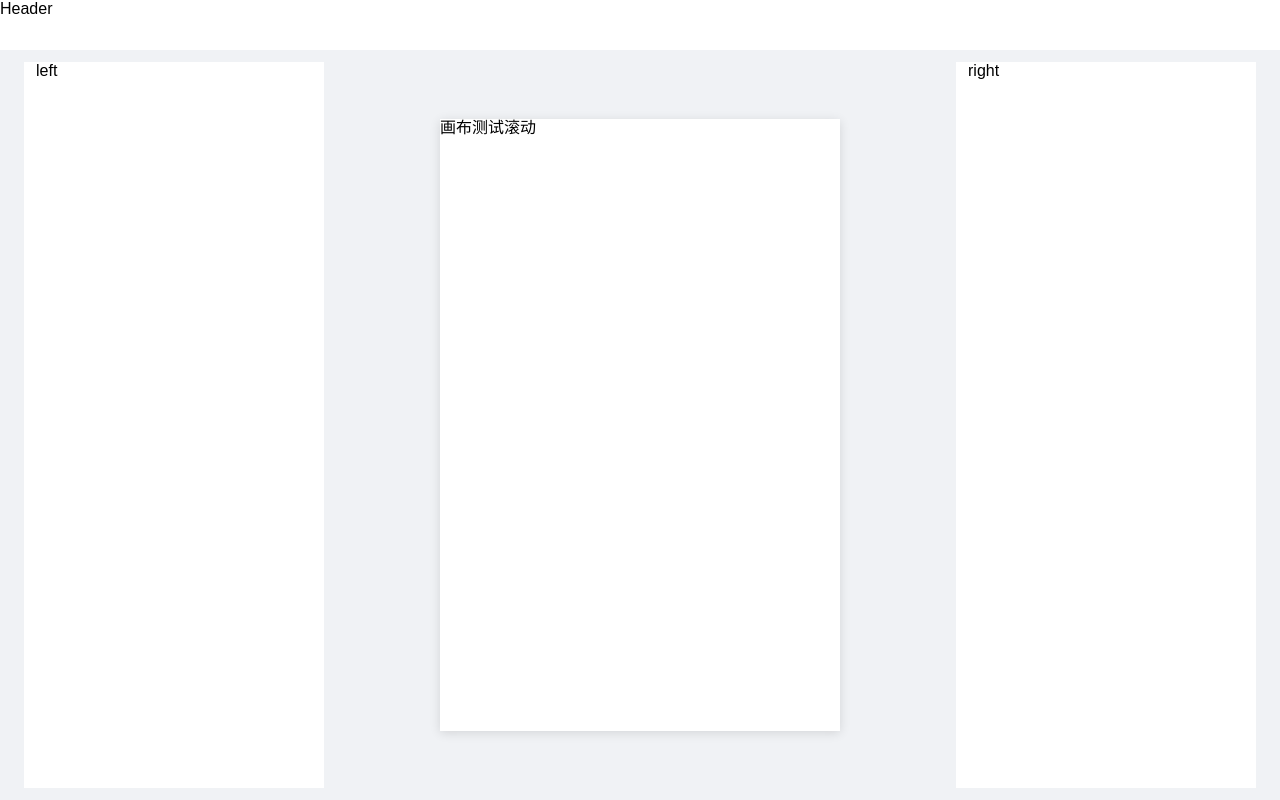
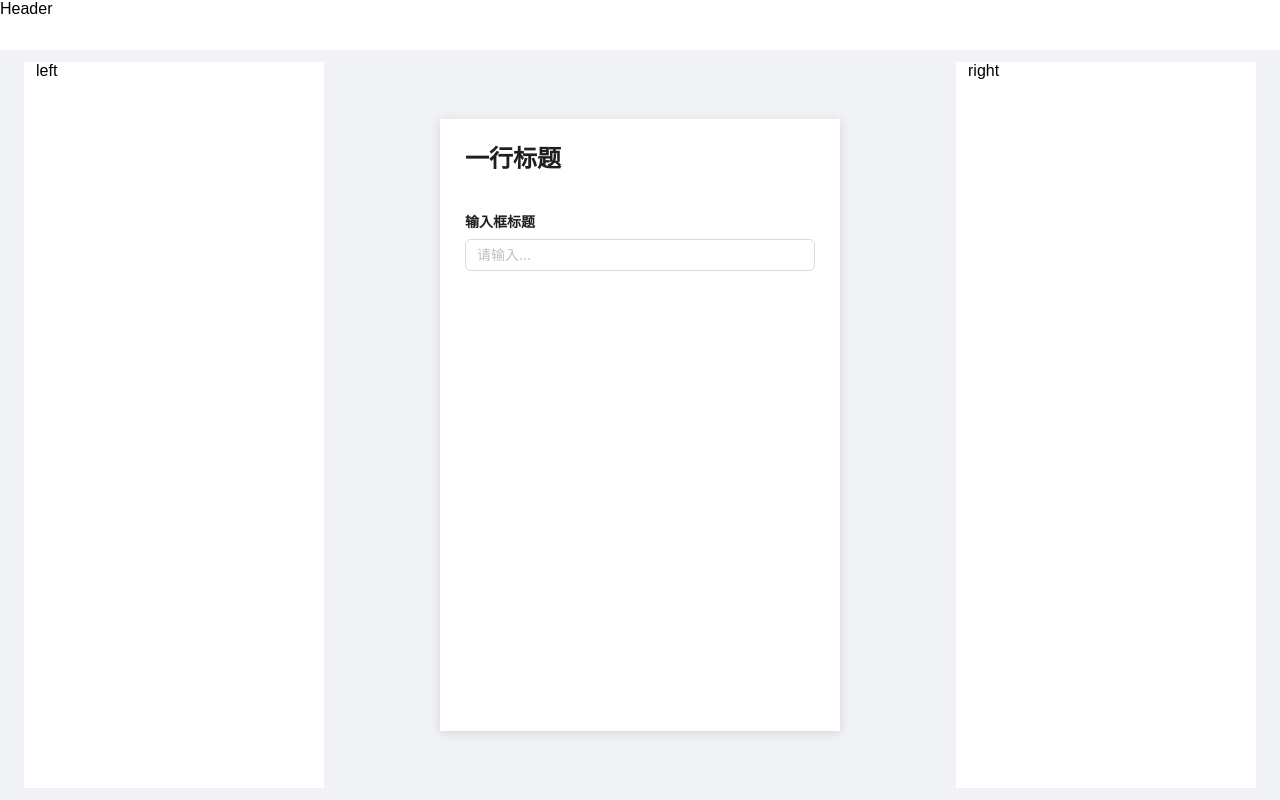
Before and after one commit to Eomnational/Pollify, a React (Vite) app: page /question/edit/1 in a window 1280 px wide. Built offline with nearby package versions, Linux system fonts and the light colour scheme.

Commit message:
feat: 定义问卷组件的数据结构

```diff
--- a/src/components/QuestionComponents/QuestionInput/Component.tsx
+++ b/src/components/QuestionComponents/QuestionInput/Component.tsx
@@ -7,7 +7,7 @@ const { Paragraph } = Typography
 const QuestionInput: FC<QuestionInputPropsType> = (props) => {
     const { title = '', placeholder = '请输入...' } = { ...QuestionInputDefaultProps, ...props }
     return (<div>
-        <Paragraph>{title}</Paragraph>
+        <Paragraph strong style={{ marginBottom: '0.4em' }}>{title}</Paragraph>
         <Input placeholder={placeholder} />
     </div>)
 }
--- /dev/null
+++ b/src/pages/question/Edit/EditCanvas.module.scss
@@ -0,0 +1,29 @@
+.canvas {
+    min-height: 100%;
+    background-color: #fff;
+    overflow: hidden;
+  }
+
+  .component-wrapper {
+    margin: 12px;
+    padding: 12px;
+    border: 1px solid #fff;
+    border-radius: 3px;
+
+    &:hover {
+      border-color: #d9d9d9;
+    }
+  }
+
+  .selected {
+    border-color: #1890ff !important;
+  }
+
+  .locked {
+    opacity: 0.5;
+    cursor: not-allowed;
+  }
+
+  .component {
+    pointer-events: none; // 屏蔽鼠标行为，组件不让被点击到
+  }
--- /dev/null
+++ b/src/pages/question/Edit/EditCanvas.tsx
@@ -0,0 +1,30 @@
+import React, { FC } from'react';
+import Styles from './EditCanvas.module.scss';
+
+
+//临时静态展示Input和Title组件效果
+import QuestionTitle from '../../../components/QuestionComponents/QuestionTitle/Component';
+import QuestionInput from '../../../components/QuestionComponents/QuestionInput/Component';
+
+
+
+const EditCanvas: FC = () => {
+
+    return (
+    <div className={Styles.canvas}>
+        <div className={Styles['component-wrapper']}>
+            <div className={Styles.component}>
+                <QuestionTitle/>
+            </div>
+        </div>
+        <div className={Styles['component-wrapper']}>
+            <div className={Styles.component}>
+                <QuestionInput/>
+            </div>
+        </div>
+    </div>
+    )
+}
+
+
+export default EditCanvas;
--- a/src/pages/question/Edit/index.tsx
+++ b/src/pages/question/Edit/index.tsx
@@ -1,8 +1,9 @@
 import React,{FC} from'react';
 import { useParams } from "react-router-dom";
 import Styles from './index.module.scss';
+import EditCanvas from './EditCanvas';
 const Edit:FC = () => {
-  const { id='' } = useParams();
+  // const { id='' } = useParams();
   return (
   <>
   <div className={Styles.container}>
@@ -14,7 +15,7 @@ const Edit:FC = () => {
           <div className={Styles.left}>left</div>
           <div className={Styles.main}>
             <div className={Styles['canvas-wrapper']}>
-              <div style={{height: '900px'}}>画布测试滚动</div>
+              <EditCanvas />
             </div>
           </div>
           <div className={Styles.right}>right</div>
```
